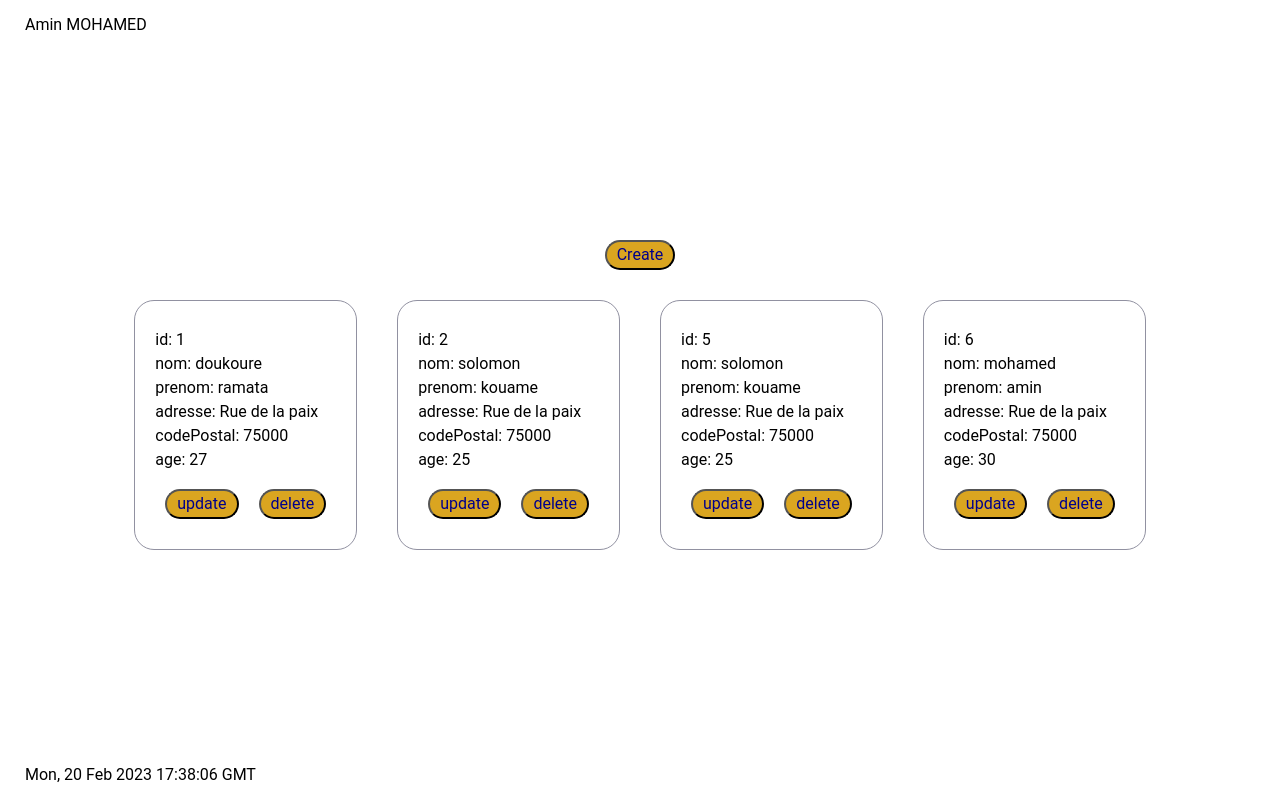
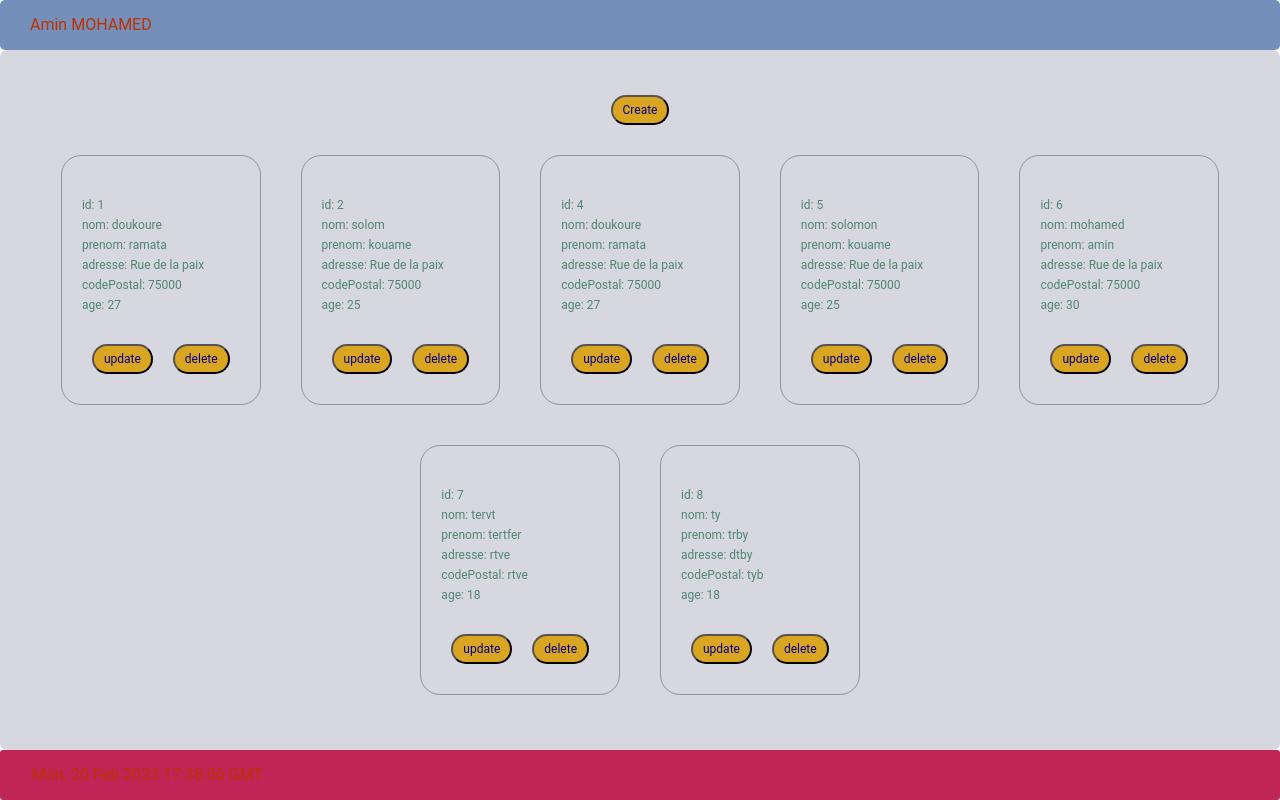
Before and after one commit to bishem/tpinitreactjs, a React (Create React App) app: page / in a window 1280 px wide. Built offline with nearby package versions, Linux system fonts and the light colour scheme; data requests are answered from the project's data file.

Commit message:
fixed form
redirection work except for delete

```diff
--- a/db.json
+++ b/db.json
@@ -10,11 +10,19 @@
     },
     {
       "id": 2,
-      "nom": "solomon",
+      "nom": "solom",
       "prenom": "kouame",
       "adresse": "Rue de la paix",
       "codePostal": "75000",
       "age": 25
+    },
+    {
+      "id": 4,
+      "nom": "doukoure",
+      "prenom": "ramata",
+      "adresse": "Rue de la paix",
+      "codePostal": "75000",
+      "age": 27
     },
     {
       "id": 5,
@@ -31,6 +39,22 @@
       "adresse": "Rue de la paix",
       "codePostal": "75000",
       "age": 30
+    },
+    {
+      "id": 7,
+      "nom": "tervt",
+      "prenom": "tertfer",
+      "adresse": "rtve",
+      "codePostal": "rtve",
+      "age": 18
+    },
+    {
+      "id": 8,
+      "nom": "ty",
+      "prenom": "trby",
+      "adresse": "dtby",
+      "codePostal": "tyb",
+      "age": 18
     }
   ]
 }
--- a/src/components/Card.jsx
+++ b/src/components/Card.jsx
@@ -45,7 +45,12 @@ class Card extends Component {
     return (
       <button
         className="delete flex center"
-        onClick={() => this.props.action.DELETE(this.state.model.id)}
+        onClick={() =>
+          this.props.service
+            .delete(this.state.model.id)
+            .then(this.props.action.DELETE)
+            .catch(console.error)
+        }
       >
         delete
       </button>
@@ -67,6 +72,7 @@ class Card extends Component {
 Card.propTypes = {
   model: PropTypes.object.isRequired,
   action: PropTypes.object.isRequired,
+  service: PropTypes.object.isRequired,
 };
 
 export default Card;
--- a/src/components/Clock.jsx
+++ b/src/components/Clock.jsx
@@ -20,6 +20,7 @@ class Clock extends Component {
   componentWillUnmount() {
     clearInterval(this.tick);
   }
+
   render() {
     return (
       <div className="Clock flex center">{this.state.time.toUTCString()}</div>
--- a/src/components/Form.js
+++ b/src/components/Form.js
@@ -5,12 +5,10 @@
 import PropTypes from 'prop-types';
 import React, { Component } from 'react';
 import { Person } from '../classes';
-import { PersonService } from '../services';
 
 class Form extends Component {
   constructor(props) {
     super(props);
-    this.personService = new PersonService();
     this.state = {
       model: new Person({}),
       update: false,
@@ -36,25 +34,22 @@ class Form extends Component {
   };
 
   buildFields = () => {
-    return Object.keys(this.state.model).map((key) => {
-      return (
-        <div key={key}>
-          <label htmlFor={key}>{key}</label>
-          <input
-            type="text"
-            id={key}
-            value={this.state.model[key]}
-          />
-        </div>
-      );
-    });
+    return Object.entries(this.state.model)
+      .filter(([key]) => key !== 'id')
+      .map(this.buildField);
   };
 
   buildButtons = () => {
     return (
       <>
-        <input type="cancel">Cancel</input>
-        <input type="submit">Save</input>
+        <input
+          type="reset"
+          value="reset"
+        />
+        <input
+          type="submit"
+          value="Save"
+        />
       </>
     );
   };
@@ -66,23 +61,49 @@ class Form extends Component {
   };
 
   update = () => {
-    this.personService
+    this.props.service
       .update(this.state.model)
       .then(this.props.action.READ)
       .catch(console.error);
   };
 
   create = () => {
-    this.personService
+    this.props.service
       .create(this.state.model)
       .then(this.props.action.READ)
       .catch(console.error);
+  };
+
+  buildField = (entry) => {
+    const property = entry[0];
+    const value = entry[1];
+
+    return (
+      <div key={property}>
+        <label htmlFor={property}>{property}</label>
+        <input
+          id={property}
+          type="text"
+          value={value}
+          onChange={(event) => {
+            event.preventDefault();
+            this.setState({
+              model: {
+                ...this.state.model,
+                [property]: event.target.value,
+              },
+            });
+          }}
+        />
+      </div>
+    );
   };
 }
 
 Form.propTypes = {
   model: PropTypes.object,
   action: PropTypes.object.isRequired,
+  service: PropTypes.object.isRequired,
 };
 
 export default Form;
--- a/src/components/Gallery.jsx
+++ b/src/components/Gallery.jsx
@@ -6,19 +6,17 @@ import PropTypes from 'prop-types';
 import React, { Component } from 'react';
 import { Card } from '.';
 import '../css/Gallery.css';
-import { PersonService } from '../services';
 
 class Gallery extends Component {
   constructor(props) {
     super(props);
-    this.personService = new PersonService();
     this.state = {
       models: [],
     };
   }
 
   componentDidMount() {
-    this.personService
+    this.props.service
       .fetchAll()
       .then((persons) => this.setState({ models: persons }))
       .catch(console.error);
@@ -57,6 +55,7 @@ class Gallery extends Component {
           key={model.id}
           model={model}
           action={this.props.action}
+          service={this.props.service}
         />
       );
     });
@@ -76,6 +75,7 @@ class Gallery extends Component {
 
 Card.propTypes = {
   action: PropTypes.object.isRequired,
+  service: PropTypes.object.isRequired,
 };
 
 export default Gallery;
--- a/src/components/Main.jsx
+++ b/src/components/Main.jsx
@@ -31,12 +31,22 @@ class Main extends Component {
     READ: () =>
       this.setState({
         loading: true,
-        content: <Gallery action={this.action} />,
+        content: (
+          <Gallery
+            action={this.action}
+            service={this.personService}
+          />
+        ),
       }),
     CREATE: () =>
       this.setState({
         loading: true,
-        content: <Form action={this.action} />,
+        content: (
+          <Form
+            action={this.action}
+            service={this.personService}
+          />
+        ),
       }),
     UPDATE: (data) =>
       this.setState({
@@ -45,16 +55,11 @@ class Main extends Component {
           <Form
             model={data}
             action={this.action}
+            service={this.personService}
           />
         ),
       }),
-    DELETE: (id) =>
-      this.setState({ loading: true }, () => {
-        this.personService
-          .delete(id)
-          .then(this.action.READ)
-          .catch(console.error);
-      }),
+    DELETE: () => this.action.READ(),
   });
 }
 
--- a/src/css/App.css
+++ b/src/css/App.css
@@ -1,4 +1,4 @@
-.Digi-header {
+.Header {
   background-color: #738fba;
   font-family: Helvetica, Arial, sans-serif;
   display: flex;
@@ -8,7 +8,7 @@
   color: #c03000;
 }
 
-.Digi-footer {
+.Footer {
   background-color: #bf2657;
   font-family: Helvetica, Arial, sans-serif;
   display: flex;
@@ -18,7 +18,7 @@
   color: #c03000;
 }
 
-.Digi-main {
+.Main {
   background-color: #d7d7e0;
   display: flex;
   justify-content: center;
--- a/src/css/Gallery.css
+++ b/src/css/Gallery.css
@@ -1,5 +1,5 @@
-.Gallery .actions {
-  background-color: white;
+.actions {
+  background-color: #d7d7e0;
 }
 
 .Gallery .actions button {
```
